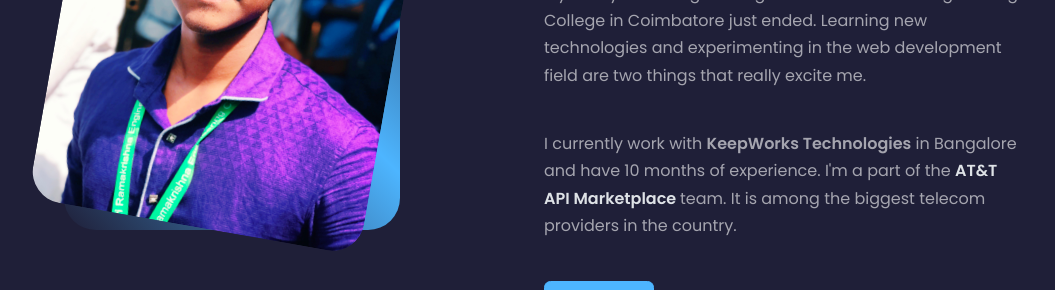
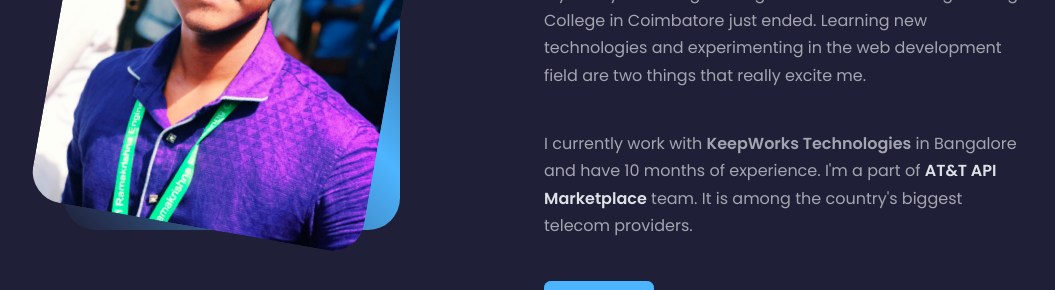
Before and after one commit to Mukesh-Sonu/portfolio, a React (Create React App) app: page / in a window 1280 px wide. Shown: the part 780-1070 px from the top of the page, without its empty margins (96-1151 px from the left). Built offline with nearby package versions, Linux system fonts and the light colour scheme.

Commit message:
minor fix

```diff
--- a/src/components/about/About.jsx
+++ b/src/components/about/About.jsx
@@ -32,9 +32,11 @@
           <p>
             I currently work with{" "}
             <strong className="company">KeepWorks Technologies</strong> in
-            Bangalore and have 10 months of experience. I'm a part of the{" "}
-            <strong style={{ color: "#dee2e6" }}>AT&T API Marketplace </strong>{" "}
-            team. It is among the biggest telecom providers in the country.
+            Bangalore and have 10 months of experience. I'm a part of {""}
+            <strong style={{ color: "#dee2e6" }}>
+              AT&T API Marketplace
+            </strong>{" "}
+            team. It is among the country's biggest telecom providers.
           </p>
 
           <a href="#contact" className="btn btn-primary">
```
